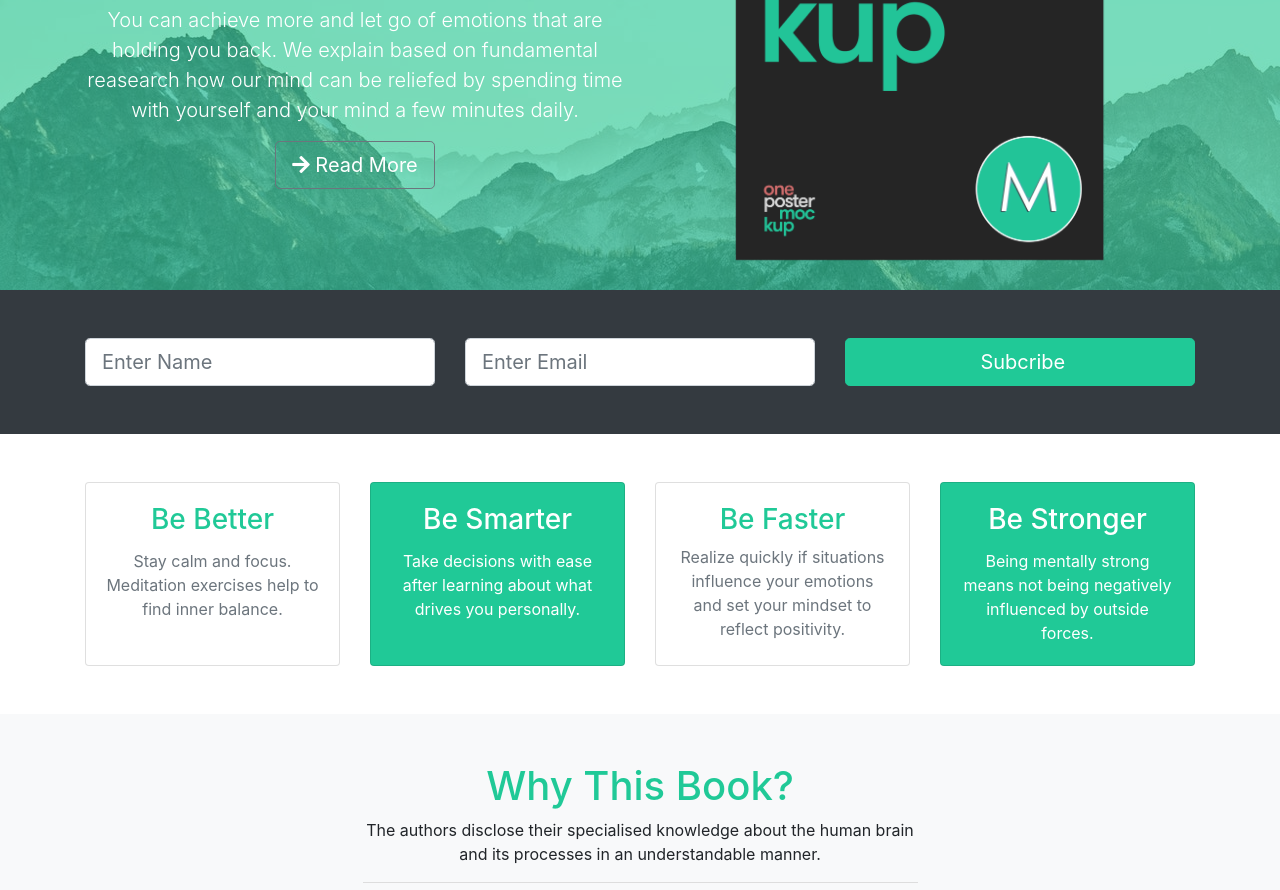
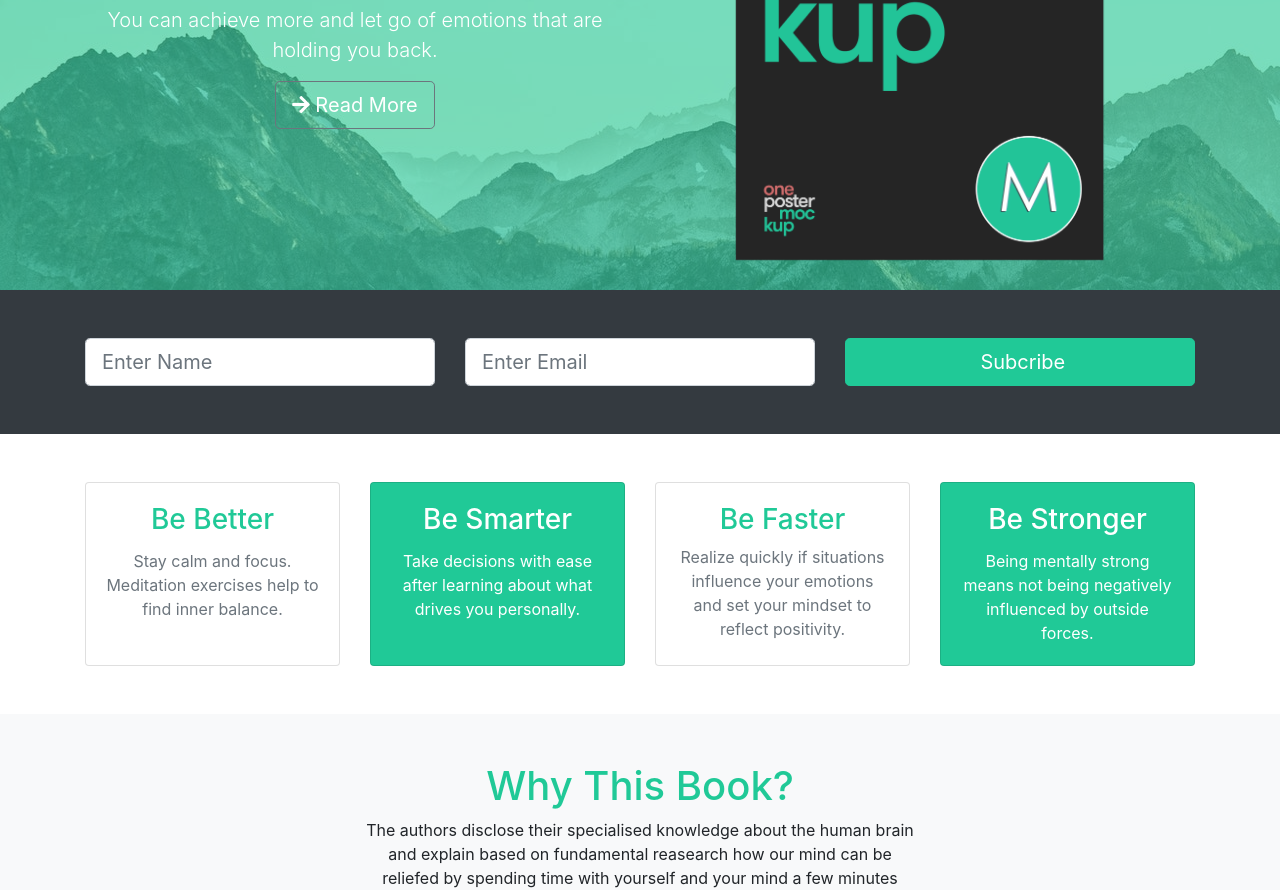
Before and after one commit to lindade/mindtime, a plain HTML site: page index.html in a window 1280 px wide. Shown: the part 415-1305 px from the top of the page. Drawn offline with nearby package versions, Linux system fonts and the light colour scheme; some icons are missing.

Commit message:
improve the ux writing in about part

```diff
--- a/index.html
+++ b/index.html
@@ -51,9 +51,7 @@
             <h1 class="display-2 mt-5 pt-5">
               Do What You Dream Of...
             </h1>
-            <p class="lead">You can achieve more and let go of emotions that are holding you back. We explain based on
-              fundamental reasearch how our mind can be reliefed by spending time with yourself and your mind a
-              few minutes daily.</p>
+            <p class="lead">You can achieve more and let go of emotions that are holding you back.</p>
             <a href="#about" class="btn btn-outline-secondary btn-lg text-white">
               <i class="fas fa-arrow-right"></i> Read More
             </a>
@@ -135,8 +133,9 @@
         <div class="col">
           <div class="info-header mb-5">
             <h1 class="text-primary">Why This Book?</h1>
-            <p>The authors disclose their specialised knowledge about the human brain and its processes in an
-              understandable manner.</p>
+            <p>The authors disclose their specialised knowledge about the human brain and explain based on
+              fundamental reasearch how our mind can be reliefed by spending time with yourself and your mind a
+              few minutes daily.</p>
           </div>
 
           <!-- ACCORDION -->
```
